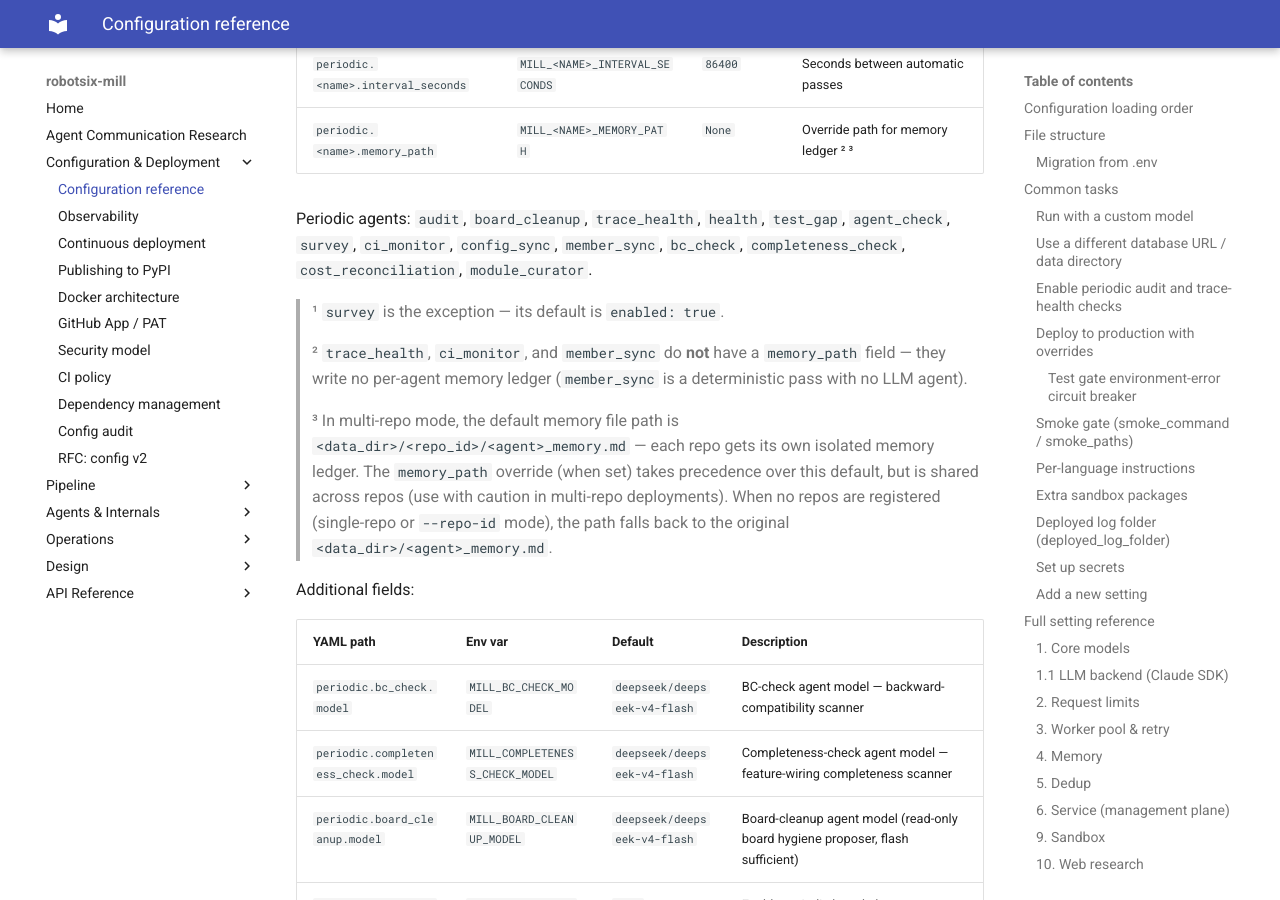
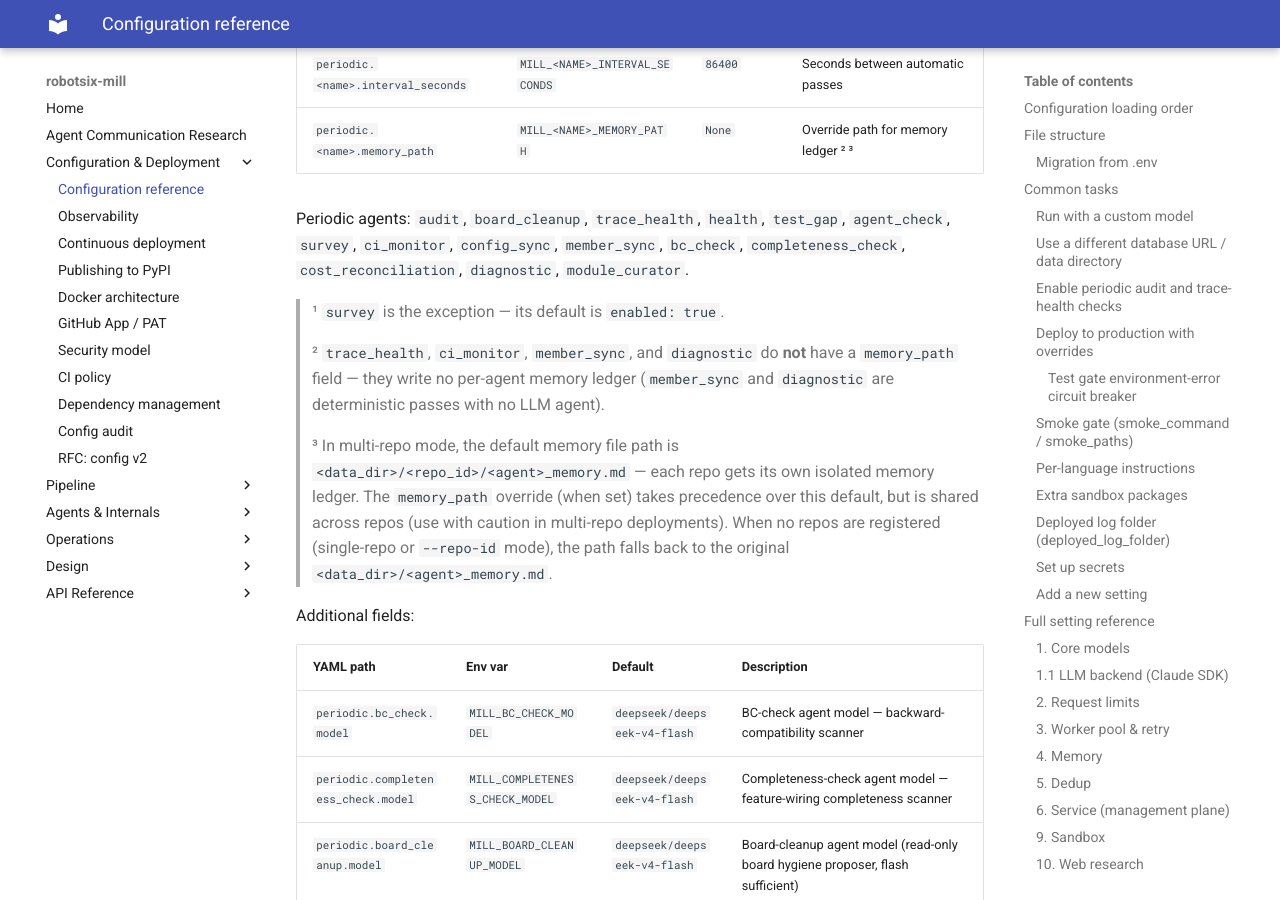
Before and after one commit to damien-robotsix/robotsix-mill, an MkDocs documentation site: the page built from docs/configuration.md, in a window 1280 px wide and 900 px high, scrolled down 20455 px. Built offline with MkDocs 1.6.1 and Material for MkDocs 9.7.7, drawn with Linux system fonts in a browser that asks for light colours.

Commit message:
mill(docs): Set up daily scheduled diagnostic agent infrastructure (20260614T110200Z-set-up-daily-scheduled-diagnostic-agent-72af)

```diff
--- a/docs/configuration.md
+++ b/docs/configuration.md
@@ -573,13 +573,13 @@ Each periodic agent shares this pattern:
 
 Periodic agents: `audit`, `board_cleanup`, `trace_health`, `health`, `test_gap`,
 `agent_check`, `survey`, `ci_monitor`, `config_sync`, `member_sync`, `bc_check`,
-`completeness_check`, `cost_reconciliation`, `module_curator`.
+`completeness_check`, `cost_reconciliation`, `diagnostic`, `module_curator`.
 
 > ¹ `survey` is the exception — its default is `enabled: true`.
 >
-> ² `trace_health`, `ci_monitor`, and `member_sync` do **not** have a
+> ² `trace_health`, `ci_monitor`, `member_sync`, and `diagnostic` do **not** have a
 > `memory_path` field — they write no per-agent memory ledger
-> (`member_sync` is a deterministic pass with no LLM agent).
+> (`member_sync` and `diagnostic` are deterministic passes with no LLM agent).
 >
 >
 > ³ In multi-repo mode, the default memory file path is
```
